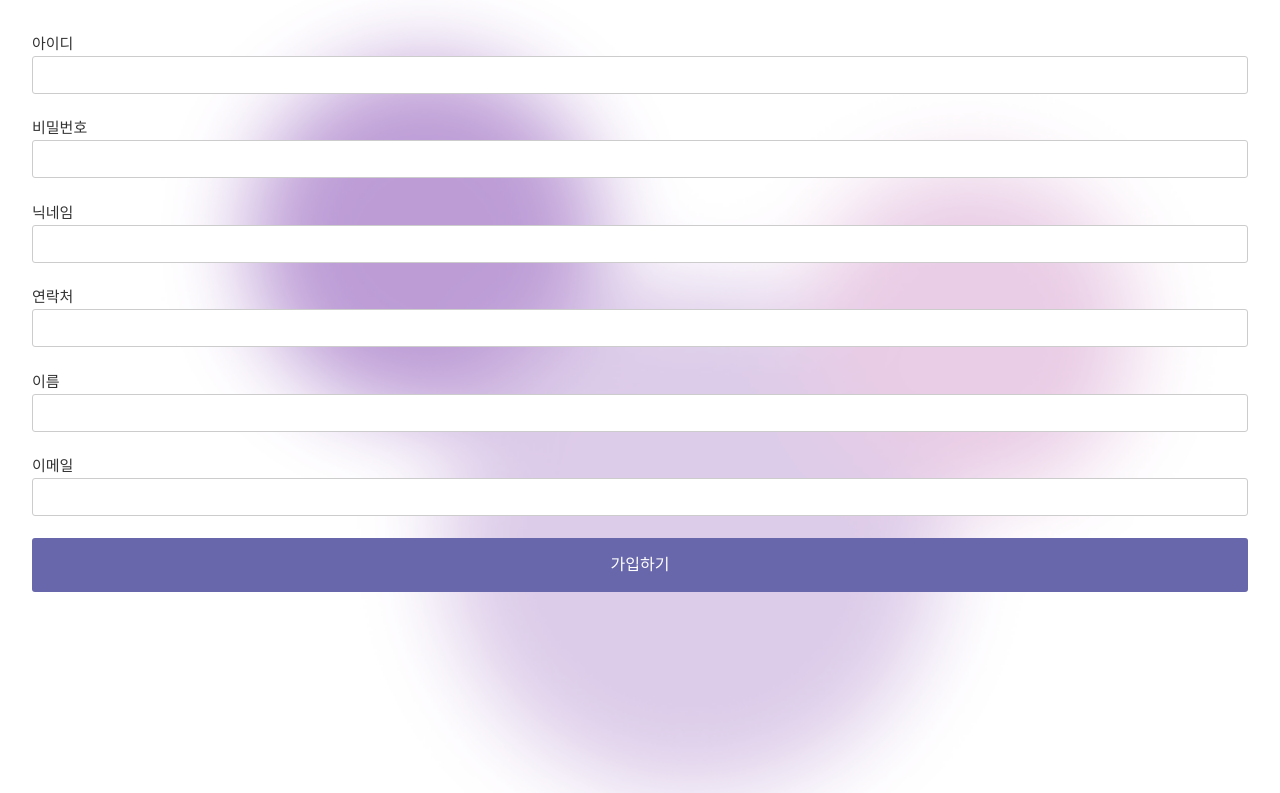
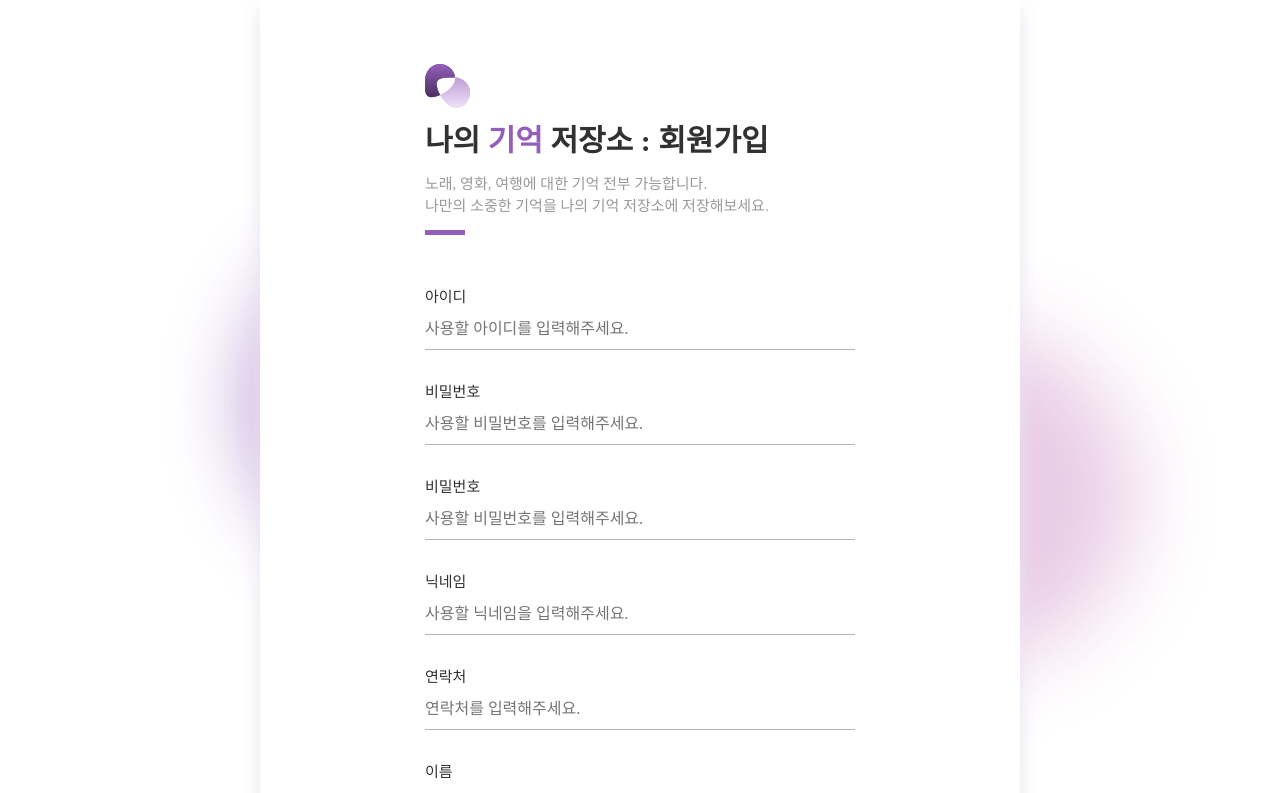
Before and after one commit to leeheeae/MyMemoryStorage-front, a Vue app: page /signup in a window 1280 px wide. Shown: the top 793 px of the page. Built offline with nearby package versions, Linux system fonts and the light colour scheme; a web font is replaced by a local one.

Commit message:
회원가입 css

```diff
--- a/src/components/auth/SignupForm.vue
+++ b/src/components/auth/SignupForm.vue
@@ -2,27 +2,66 @@
   <form @submit.prevent="signupSubmit">
     <div class="input-box">
       <label for="user_id">아이디</label>
-      <input type="text" id="user_id" v-model="user_id" />
+      <input
+        type="text"
+        id="user_id"
+        v-model="user_id"
+        placeholder="사용할 아이디를 입력해주세요."
+      />
     </div>
     <div class="input-box">
       <label for="password">비밀번호</label>
-      <input type="text" id="password" v-model="password" />
+      <input
+        type="text"
+        id="password"
+        v-model="password"
+        placeholder="사용할 비밀번호를 입력해주세요."
+      />
+    </div>
+    <div class="input-box">
+      <label for="passwordCheck">비밀번호</label>
+      <input
+        type="text"
+        id="passwordCheck"
+        v-model="passwordCheck"
+        placeholder="사용할 비밀번호를 입력해주세요."
+      />
     </div>
     <div class="input-box">
       <label for="nickname">닉네임</label>
-      <input type="text" id="nickname" v-model="nickname" />
+      <input
+        type="text"
+        id="nickname"
+        v-model="nickname"
+        placeholder="사용할 닉네임을 입력해주세요."
+      />
     </div>
     <div class="input-box">
       <label for="phone">연락처</label>
-      <input type="text" id="phone" v-model="phone" />
+      <input
+        type="text"
+        id="phone"
+        v-model="phone"
+        placeholder="연락처를 입력해주세요."
+      />
     </div>
     <div class="input-box">
       <label for="name">이름</label>
-      <input type="text" id="name" v-model="name" />
+      <input
+        type="text"
+        id="name"
+        v-model="name"
+        placeholder="이름를 입력해주세요."
+      />
     </div>
     <div class="input-box">
       <label for="email">이메일</label>
-      <input type="text" id="email" v-model="email" />
+      <input
+        type="text"
+        id="email"
+        v-model="email"
+        placeholder="이메일을 입력해주세요."
+      />
     </div>
     <button type="submit" class="submit-btn">가입하기</button>
   </form>
@@ -36,6 +75,7 @@ export default {
     return {
       user_id: "",
       password: "",
+      passwordCheck: "",
       nickname: "",
       phone: "",
       name: "",
@@ -60,38 +100,45 @@ export default {
         console.error(err);
       }
     },
-    initFrom() {
-      this.user_id = "";
-      this.password = "";
-    },
   },
 };
 </script>
 
+
 <style scoped>
-form {
-  padding: 2rem;
-}
 .input-box {
-  width: 100%;
-  margin-bottom: 1.4rem;
+  margin-bottom: 30px;
 }
 .input-box label {
   font-size: 15px;
   font-weight: 500;
-  color: #333;
+  color: #313131;
 }
 .input-box input {
   width: 100%;
-  padding: 6px;
-  border: 1px solid #ccc;
-  border-radius: 3px;
+  border: none;
+  border-bottom: 1px solid #b6b6b6;
+  padding: 8px 0;
+  outline: none;
+}
+.input-box input:focus,
+.input-box input:active {
+  border-bottom: 1px solid #313131;
 }
 .submit-btn {
   width: 100%;
-  height: 54px;
-  background: var(--main-color);
+  height: 56px;
+  padding: 0 20px;
+  margin-bottom: 10px;
+  background: #945fbc;
   color: #fff;
+  font-size: 16px;
+  font-weight: 500;
+  text-align: left;
   border-radius: 3px;
+  transition: background 0.3s;
+}
+.submit-btn:hover {
+  background: #7a3ea8;
 }
 </style>
--- a/src/components/auth/authTitle.vue
+++ b/src/components/auth/authTitle.vue
@@ -3,7 +3,10 @@
     <div class="logo">
       <img src="@/assets/img/logo.svg" alt="logo" />
     </div>
-    <h1 class="main-title">나의 <span>기억</span> 저장소 : {{ title }}</h1>
+    <h1 class="main-title">
+      나의 <span class="point">기억</span> 저장소 :
+      <span class="pagename">{{ title }}</span>
+    </h1>
     <p class="sub-text">
       노래, 영화, 여행에 대한 기억 전부 가능합니다.<br />
       나만의 소중한 기억을 나의 기억 저장소에 저장해보세요.
@@ -29,7 +32,7 @@ export default {
   font-weight: 600;
   color: #313131;
 }
-.title-contents .main-title span {
+.title-contents .main-title .point {
   color: #945fbc;
 }
 .title-contents .sub-text {
@@ -45,4 +48,10 @@ export default {
   height: 5px;
   background: #945fbc;
 }
+
+@media (max-width: 500px) {
+  .title-contents .main-title .pagename {
+    display: block;
+  }
+}
 </style>
--- a/src/components/auth/linkText.vue
+++ b/src/components/auth/linkText.vue
@@ -33,4 +33,10 @@ export default {
   text-decoration: underline;
   color: #747474;
 }
+
+@media (max-width: 500px) {
+  .link-text {
+    flex-direction: column;
+  }
+}
 </style>
--- a/src/views/LoginPage.vue
+++ b/src/views/LoginPage.vue
@@ -63,6 +63,6 @@ export default {
 .login-form {
   width: 84%;
   max-width: 430px;
-  margin: 0 auto;
+  margin: 4rem auto;
 }
 </style>
--- a/src/views/SignupPage.vue
+++ b/src/views/SignupPage.vue
@@ -1,18 +1,62 @@
 <template>
-  <div>
-    <signup-form></signup-form>
+  <div class="signup-container">
+    <div class="signup-form">
+      <auth-title :title="title" />
+      <signup-form></signup-form>
+      <link-text :="linkTextChange('login')" />
+    </div>
   </div>
 </template>
 
 <script>
 import SignupForm from "@/components/auth/SignupForm.vue";
+import AuthTitle from "@/components/auth/authTitle.vue";
+import LinkText from "@/components/auth/linkText.vue";
 
 export default {
   components: {
     SignupForm,
+    AuthTitle,
+    LinkText,
+  },
+  data() {
+    return {
+      title: "회원가입",
+      login: {
+        textTitle: "가입된 아이디가 있으신가요?",
+        pushLink: "/login",
+        linkText: "로그인으로 이동",
+      },
+    };
+  },
+  methods: {
+    linkTextChange(link) {
+      const linkText = {
+        textTitle: eval(`this.$data.${link}.textTitle`),
+        pushLink: eval(`this.$data.${link}.pushLink`),
+        linkText: eval(`this.$data.${link}.linkText`),
+      };
+      return linkText;
+    },
   },
 };
 </script>
 
-<style>
+<style scoped>
+.signup-container {
+  width: 100%;
+  min-height: 100vh;
+  max-width: 760px;
+  margin: auto;
+  display: flex;
+  justify-content: center;
+  align-items: center;
+  background: #fff;
+  box-shadow: 0 8px 20px #ebe3f1;
+}
+.signup-form {
+  width: 84%;
+  max-width: 430px;
+  margin: 4rem auto;
+}
 </style>
```
